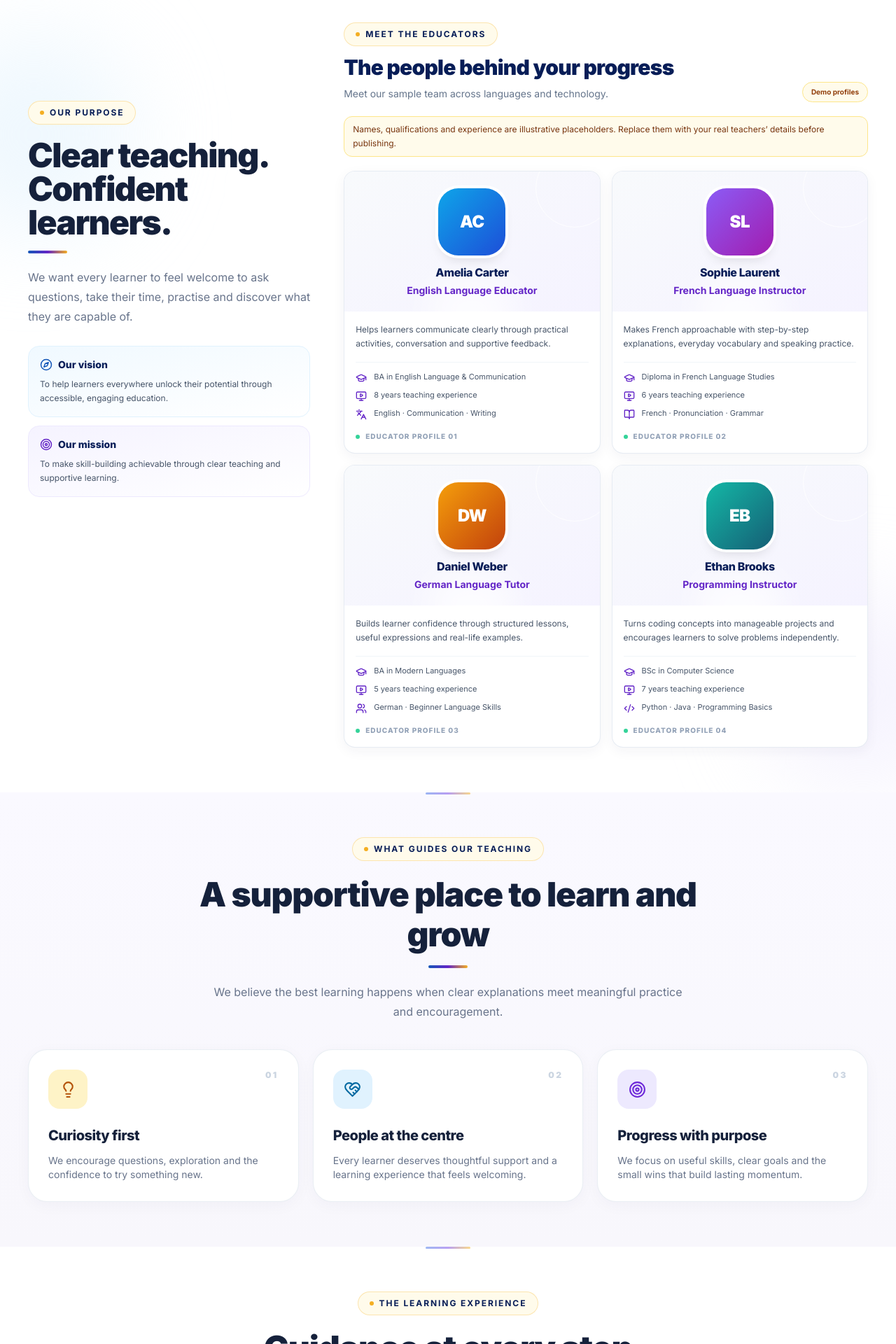
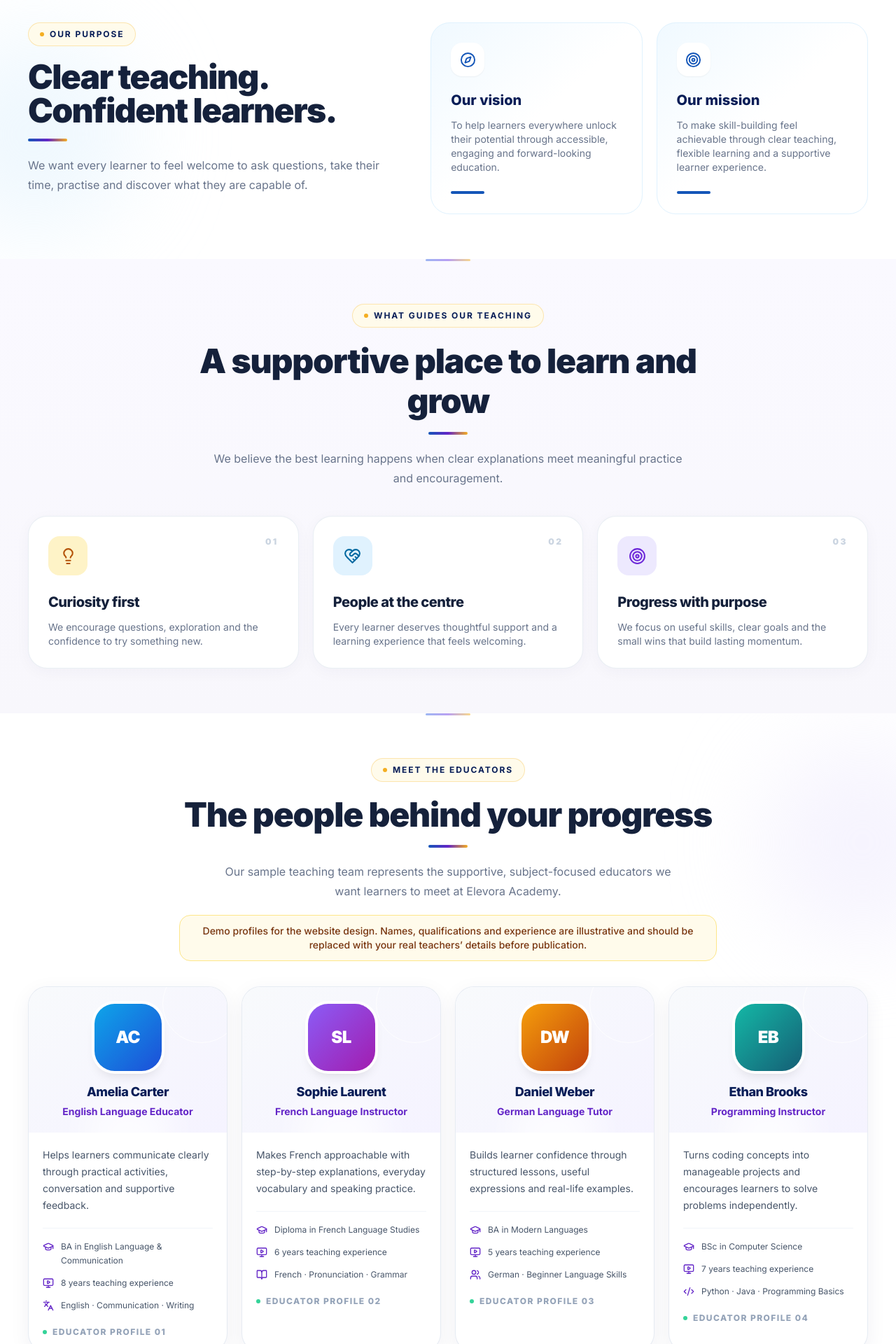
Before and after one commit to chamod-lakshitha/elevora-academy, a Next.js app: page /about in a window 1280 px wide. Shown: the part 840-2760 px from the top of the page at 70% size. Built offline with nearby package versions, Linux system fonts and the light colour scheme; no server answers.

Commit message:
Restore previous About page layout

```diff
--- a/app/about/page.tsx
+++ b/app/about/page.tsx
@@ -94,74 +94,25 @@ export default function AboutPage() {
 
       <section className="section-space relative overflow-hidden bg-white">
         <div aria-hidden="true" className="absolute -left-24 top-20 h-72 w-72 rounded-full bg-sky-100/50 blur-3xl" />
-        <div aria-hidden="true" className="absolute -right-24 bottom-0 h-72 w-72 rounded-full bg-violet-100/50 blur-3xl" />
-        <div className="container-shell relative grid items-start gap-10 xl:grid-cols-[minmax(260px,0.7fr)_minmax(0,1.3fr)] xl:gap-12">
-          <div className="xl:sticky xl:top-28">
-            <SectionHeading eyebrow="Our purpose" title="Clear teaching. Confident learners." description="We want every learner to feel welcome to ask questions, take their time, practise and discover what they are capable of." titleClassName="max-w-[18ch] text-[clamp(1.65rem,5.5vw,3rem)] leading-[1.12] tracking-[-0.035em] break-words [overflow-wrap:anywhere] sm:max-w-none sm:text-4xl lg:text-5xl" />
-            <div className="mt-7 grid gap-3 sm:grid-cols-2 xl:grid-cols-1">
-              <div className="rounded-2xl border border-sky-100 bg-gradient-to-br from-sky-50 to-white p-4">
-                <div className="flex items-center gap-2 text-sm font-extrabold text-brand-navy"><Compass size={18} className="text-brand-blue" /> Our vision</div>
-                <p className="mt-2 text-xs leading-5 text-slate-600">To help learners everywhere unlock their potential through accessible, engaging education.</p>
-              </div>
-              <div className="rounded-2xl border border-violet-100 bg-gradient-to-br from-violet-50 to-white p-4">
-                <div className="flex items-center gap-2 text-sm font-extrabold text-brand-navy"><Target size={18} className="text-brand-violet" /> Our mission</div>
-                <p className="mt-2 text-xs leading-5 text-slate-600">To make skill-building achievable through clear teaching and supportive learning.</p>
-              </div>
-            </div>
-          </div>
-          <div className="min-w-0">
-            <div className="mb-5 flex flex-col gap-2 sm:flex-row sm:items-end sm:justify-between">
-              <div>
-                <span className="eyebrow"><span className="h-1.5 w-1.5 rounded-full bg-brand-gold" /> Meet the educators</span>
-                <h2 className="mt-3 text-2xl font-black tracking-tight text-brand-navy sm:text-3xl">The people behind your progress</h2>
-                <p className="mt-2 max-w-xl text-sm leading-6 text-slate-500">Meet our sample team across languages and technology.</p>
-              </div>
-              <span className="w-fit rounded-full border border-amber-200 bg-amber-50 px-3 py-1.5 text-[10px] font-bold text-amber-800">Demo profiles</span>
-            </div>
-            <div className="mx-auto max-w-3xl rounded-xl border border-amber-200 bg-amber-50 px-3 py-2 text-xs leading-5 text-amber-900">
-              Names, qualifications and experience are illustrative placeholders. Replace them with your real teachers’ details before publishing.
-            </div>
-            <Stagger className="mt-5 grid gap-4 sm:grid-cols-2" delayChildren={0.04}>
-            {teachingStaff.map((teacher, index) => {
-              const Icon = teacher.icon;
-              return (
-                <article key={teacher.name} className="group flex h-full flex-col overflow-hidden rounded-2xl border border-slate-200/80 bg-white shadow-[0_5px_18px_rgba(31,35,80,0.05)] transition duration-300 hover:-translate-y-1 hover:border-violet-200 hover:shadow-soft">
-                  <div className="relative overflow-hidden bg-gradient-to-br from-slate-50 to-violet-50 px-5 pb-5 pt-6">
-                    <div aria-hidden="true" className="absolute -right-5 -top-8 h-28 w-28 rounded-full border border-white/80" />
-                    <div aria-hidden="true" className="absolute -bottom-12 left-1/2 h-24 w-32 -translate-x-1/2 rounded-full bg-white/70 blur-xl" />
-                    <div className={'relative mx-auto flex h-24 w-24 items-center justify-center rounded-[1.8rem] bg-gradient-to-br ' + teacher.tone + ' text-2xl font-black tracking-tight text-white shadow-lg ring-4 ring-white transition duration-300 group-hover:rotate-3 group-hover:scale-105'}>
-                      {teacher.initials}
-                    </div>
-                    <div className="relative mt-3 text-center">
-                      <h3 className="text-base font-extrabold tracking-tight text-brand-navy">{teacher.name}</h3>
-                      <p className="mt-1 text-sm font-bold text-brand-violet">{teacher.role}</p>
-                    </div>
-                  </div>
-                  <div className="flex flex-1 flex-col p-4">
-                    <p className="text-xs leading-5 text-slate-600">{teacher.bio}</p>
-                    <div className="mt-4 space-y-2 border-t border-slate-100 pt-3 text-[11px] leading-4 text-slate-600">
-                      <div className="flex items-start gap-2.5">
-                        <GraduationCap size={16} className="mt-0.5 shrink-0 text-brand-violet" />
-                        <span>{teacher.qualification}</span>
-                      </div>
-                      <div className="flex items-start gap-2.5">
-                        <MonitorPlay size={16} className="mt-0.5 shrink-0 text-brand-violet" />
-                        <span>{teacher.experience}</span>
-                      </div>
-                      <div className="flex items-start gap-2.5">
-                        <Icon size={16} className="mt-0.5 shrink-0 text-brand-violet" />
-                        <span>{teacher.subjects}</span>
-                      </div>
-                    </div>
-                    <div className="mt-4 flex items-center gap-2 text-[10px] font-extrabold uppercase tracking-[0.1em] text-slate-400">
-                      <span className="h-1.5 w-1.5 rounded-full bg-emerald-400" />
-                      Educator profile 0{index + 1}
-                    </div>
-                  </div>
-                </article>
-              );
-            })}
-            </Stagger>
+        <div className="container-shell relative grid items-start gap-10 lg:grid-cols-[minmax(0,0.9fr)_minmax(0,1.1fr)] lg:gap-16">
+          <SectionHeading eyebrow="Our purpose" title="Clear teaching. Confident learners." description="We want every learner to feel welcome to ask questions, take their time, practise and discover what they are capable of." titleClassName="max-w-[18ch] text-[clamp(1.65rem,5.5vw,3rem)] leading-[1.12] tracking-[-0.035em] break-words [overflow-wrap:anywhere] sm:max-w-none sm:text-4xl lg:text-5xl" />
+          <div className="grid gap-5 sm:grid-cols-2">
+            <Reveal>
+              <article className="group h-full rounded-[1.7rem] border border-sky-100 bg-gradient-to-br from-sky-50 via-white to-white p-6 transition duration-300 hover:-translate-y-1 hover:shadow-soft sm:p-7">
+                <span className="flex h-12 w-12 items-center justify-center rounded-2xl bg-white text-brand-blue shadow-sm"><Compass size={23} /></span>
+                <h3 className="mt-5 text-xl font-extrabold text-brand-navy">Our vision</h3>
+                <p className="muted-copy mt-3 text-sm">To help learners everywhere unlock their potential through accessible, engaging and forward-looking education.</p>
+                <div className="mt-6 h-1 w-12 rounded-full bg-brand-blue transition-all duration-300 group-hover:w-20" />
+              </article>
+            </Reveal>
+            <Reveal delay={0.08}>
+              <article className="group h-full rounded-[1.7rem] border border-sky-100 bg-gradient-to-br from-sky-50 via-white to-white p-6 transition duration-300 hover:-translate-y-1 hover:shadow-soft sm:p-7">
+                <span className="flex h-12 w-12 items-center justify-center rounded-2xl bg-white text-brand-blue shadow-sm"><Target size={23} /></span>
+                <h3 className="mt-5 text-xl font-extrabold text-brand-navy">Our mission</h3>
+                <p className="muted-copy mt-3 text-sm">To make skill-building feel achievable through clear teaching, flexible learning and a supportive learner experience.</p>
+                <div className="mt-6 h-1 w-12 rounded-full bg-brand-blue transition-all duration-300 group-hover:w-20" />
+              </article>
+            </Reveal>
           </div>
         </div>
       </section>
@@ -189,7 +140,62 @@ export default function AboutPage() {
         </div>
       </section>
 
-
+      <section className="section-space relative overflow-hidden bg-white">
+        <div aria-hidden="true" className="absolute -right-24 top-10 h-72 w-72 rounded-full bg-violet-100/50 blur-3xl" />
+        <div className="container-shell relative">
+          <SectionHeading
+            eyebrow="Meet the educators"
+            title="The people behind your progress"
+            description="Our sample teaching team represents the supportive, subject-focused educators we want learners to meet at Elevora Academy."
+            centered
+            titleClassName="leading-[1.2] sm:leading-[1.12]"
+          />
+          <div className="mx-auto mt-5 max-w-3xl rounded-2xl border border-amber-200 bg-amber-50 px-4 py-3 text-center text-xs font-medium leading-5 text-amber-900 sm:text-sm">
+            Demo profiles for the website design. Names, qualifications and experience are illustrative and should be replaced with your real teachers’ details before publication.
+          </div>
+          <Stagger className="mt-9 grid gap-5 sm:grid-cols-2 xl:grid-cols-4" delayChildren={0.05}>
+            {teachingStaff.map((teacher, index) => {
+              const Icon = teacher.icon;
+              return (
+                <article key={teacher.name} className="group flex h-full flex-col overflow-hidden rounded-[1.7rem] border border-slate-200/80 bg-white shadow-[0_8px_30px_rgba(31,35,80,0.06)] transition duration-300 hover:-translate-y-2 hover:border-violet-200 hover:shadow-[0_24px_55px_rgba(49,35,122,0.13)]">
+                  <div className="relative overflow-hidden bg-gradient-to-br from-slate-50 to-violet-50 px-5 pb-5 pt-6">
+                    <div aria-hidden="true" className="absolute -right-5 -top-8 h-28 w-28 rounded-full border border-white/80" />
+                    <div aria-hidden="true" className="absolute -bottom-12 left-1/2 h-24 w-32 -translate-x-1/2 rounded-full bg-white/70 blur-xl" />
+                    <div className={'relative mx-auto flex h-24 w-24 items-center justify-center rounded-[1.8rem] bg-gradient-to-br ' + teacher.tone + ' text-2xl font-black tracking-tight text-white shadow-lg ring-4 ring-white transition duration-300 group-hover:rotate-3 group-hover:scale-105'}>
+                      {teacher.initials}
+                    </div>
+                    <div className="relative mt-4 text-center">
+                      <h3 className="text-lg font-extrabold tracking-tight text-brand-navy">{teacher.name}</h3>
+                      <p className="mt-1 text-sm font-bold text-brand-violet">{teacher.role}</p>
+                    </div>
+                  </div>
+                  <div className="flex flex-1 flex-col p-5">
+                    <p className="text-sm leading-6 text-slate-600">{teacher.bio}</p>
+                    <div className="mt-5 space-y-3 border-t border-slate-100 pt-4 text-xs leading-5 text-slate-600">
+                      <div className="flex items-start gap-2.5">
+                        <GraduationCap size={16} className="mt-0.5 shrink-0 text-brand-violet" />
+                        <span>{teacher.qualification}</span>
+                      </div>
+                      <div className="flex items-start gap-2.5">
+                        <MonitorPlay size={16} className="mt-0.5 shrink-0 text-brand-violet" />
+                        <span>{teacher.experience}</span>
+                      </div>
+                      <div className="flex items-start gap-2.5">
+                        <Icon size={16} className="mt-0.5 shrink-0 text-brand-violet" />
+                        <span>{teacher.subjects}</span>
+                      </div>
+                    </div>
+                    <div className="mt-5 flex items-center gap-2 text-xs font-extrabold uppercase tracking-[0.12em] text-slate-400">
+                      <span className="h-1.5 w-1.5 rounded-full bg-emerald-400" />
+                      Educator profile 0{index + 1}
+                    </div>
+                  </div>
+                </article>
+              );
+            })}
+          </Stagger>
+        </div>
+      </section>
 
       <section className="section-space">
         <div className="container-shell">
```
